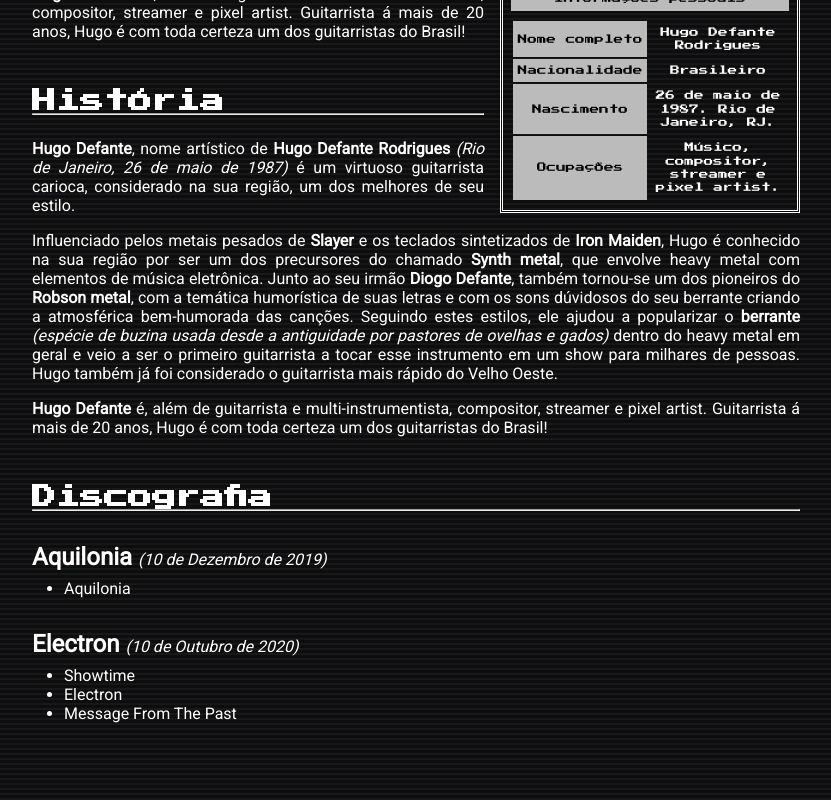
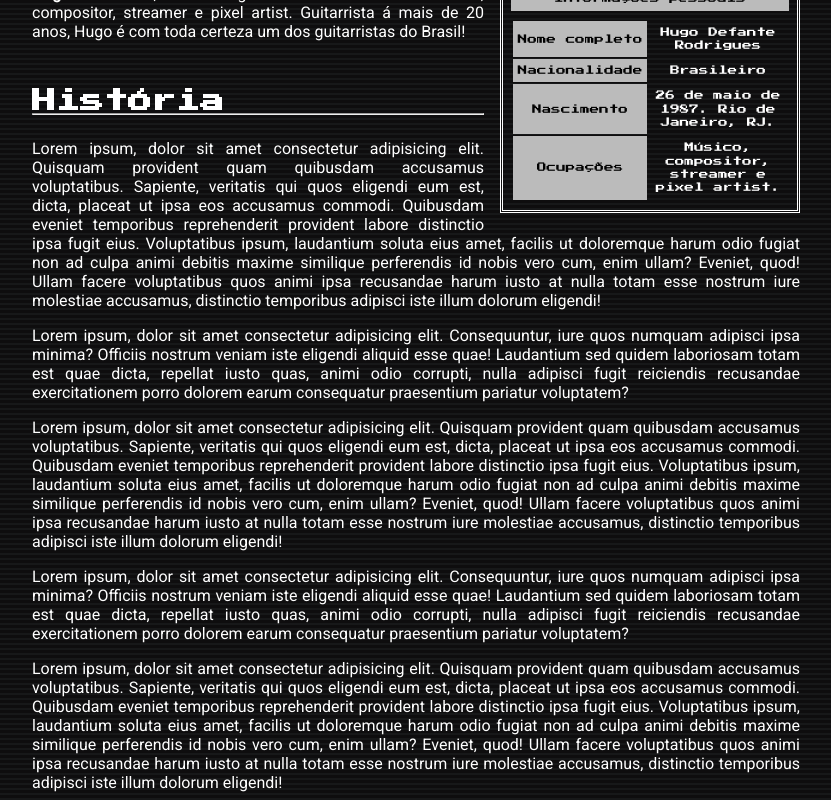
Before and after one commit to jeanwisotscki/friend, a Next.js app: page /wikihugo in a window 1280 px wide. Shown: the part 560-1360 px from the top of the page, without its empty margins (224-1055 px from the left). Built offline with nearby package versions, Linux system fonts and the light colour scheme.

Commit message:
refactor: adicionado lorem ipsum

```diff
--- a/src/pages/wikihugo/index.tsx
+++ b/src/pages/wikihugo/index.tsx
@@ -94,38 +94,65 @@ export default function WikiHugo() {
             <hr />
 
             <p>
-              <strong>Hugo Defante</strong>, nome artístico de{" "}
-              <strong>Hugo Defante Rodrigues</strong>{" "}
-              <i> (Rio de Janeiro, 26 de maio de 1987)</i> é um virtuoso
-              guitarrista carioca, considerado na sua região, um dos melhores de
-              seu estilo.
+              Lorem ipsum, dolor sit amet consectetur adipisicing elit. Quisquam
+              provident quam quibusdam accusamus voluptatibus. Sapiente,
+              veritatis qui quos eligendi eum est, dicta, placeat ut ipsa eos
+              accusamus commodi. Quibusdam eveniet temporibus reprehenderit
+              provident labore distinctio ipsa fugit eius. Voluptatibus ipsum,
+              laudantium soluta eius amet, facilis ut doloremque harum odio
+              fugiat non ad culpa animi debitis maxime similique perferendis id
+              nobis vero cum, enim ullam? Eveniet, quod! Ullam facere
+              voluptatibus quos animi ipsa recusandae harum iusto at nulla totam
+              esse nostrum iure molestiae accusamus, distinctio temporibus
+              adipisci iste illum dolorum eligendi!
             </p>
 
             <p>
-              Influenciado pelos metais pesados de <strong>Slayer</strong> e os
-              teclados sintetizados de <strong>Iron Maiden</strong>, Hugo é
-              conhecido na sua região por ser um dos precursores do chamado{" "}
-              <strong>Synth metal</strong>, que envolve heavy metal com
-              elementos de música eletrônica. Junto ao seu irmão{" "}
-              <strong>Diogo Defante</strong>, também tornou-se um dos pioneiros
-              do <strong>Robson metal</strong>, com a temática humorística de
-              suas letras e com os sons dúvidosos do seu berrante criando a
-              atmosférica bem-humorada das canções. Seguindo estes estilos, ele
-              ajudou a popularizar o <strong>berrante</strong>{" "}
-              <i>
-                (espécie de buzina usada desde a antiguidade por pastores de
-                ovelhas e gados)
-              </i>{" "}
-              dentro do heavy metal em geral e veio a ser o primeiro guitarrista
-              a tocar esse instrumento em um show para milhares de pessoas. Hugo
-              também já foi considerado o guitarrista mais rápido do Velho
-              Oeste.
+              Lorem ipsum, dolor sit amet consectetur adipisicing elit.
+              Consequuntur, iure quos numquam adipisci ipsa minima? Officiis
+              nostrum veniam iste eligendi aliquid esse quae! Laudantium sed
+              quidem laboriosam totam est quae dicta, repellat iusto quas, animi
+              odio corrupti, nulla adipisci fugit reiciendis recusandae
+              exercitationem porro dolorem earum consequatur praesentium
+              pariatur voluptatem?
             </p>
+
             <p>
-              <strong>Hugo Defante</strong> é, além de guitarrista e
-              multi-instrumentista, compositor, streamer e pixel artist.
-              Guitarrista á mais de 20 anos, Hugo é com toda certeza um dos
-              guitarristas do Brasil!
+              Lorem ipsum, dolor sit amet consectetur adipisicing elit. Quisquam
+              provident quam quibusdam accusamus voluptatibus. Sapiente,
+              veritatis qui quos eligendi eum est, dicta, placeat ut ipsa eos
+              accusamus commodi. Quibusdam eveniet temporibus reprehenderit
+              provident labore distinctio ipsa fugit eius. Voluptatibus ipsum,
+              laudantium soluta eius amet, facilis ut doloremque harum odio
+              fugiat non ad culpa animi debitis maxime similique perferendis id
+              nobis vero cum, enim ullam? Eveniet, quod! Ullam facere
+              voluptatibus quos animi ipsa recusandae harum iusto at nulla totam
+              esse nostrum iure molestiae accusamus, distinctio temporibus
+              adipisci iste illum dolorum eligendi!
+            </p>
+
+            <p>
+              Lorem ipsum, dolor sit amet consectetur adipisicing elit.
+              Consequuntur, iure quos numquam adipisci ipsa minima? Officiis
+              nostrum veniam iste eligendi aliquid esse quae! Laudantium sed
+              quidem laboriosam totam est quae dicta, repellat iusto quas, animi
+              odio corrupti, nulla adipisci fugit reiciendis recusandae
+              exercitationem porro dolorem earum consequatur praesentium
+              pariatur voluptatem?
+            </p>
+
+            <p>
+              Lorem ipsum, dolor sit amet consectetur adipisicing elit. Quisquam
+              provident quam quibusdam accusamus voluptatibus. Sapiente,
+              veritatis qui quos eligendi eum est, dicta, placeat ut ipsa eos
+              accusamus commodi. Quibusdam eveniet temporibus reprehenderit
+              provident labore distinctio ipsa fugit eius. Voluptatibus ipsum,
+              laudantium soluta eius amet, facilis ut doloremque harum odio
+              fugiat non ad culpa animi debitis maxime similique perferendis id
+              nobis vero cum, enim ullam? Eveniet, quod! Ullam facere
+              voluptatibus quos animi ipsa recusandae harum iusto at nulla totam
+              esse nostrum iure molestiae accusamus, distinctio temporibus
+              adipisci iste illum dolorum eligendi!
             </p>
           </Atom.History>
 
```
